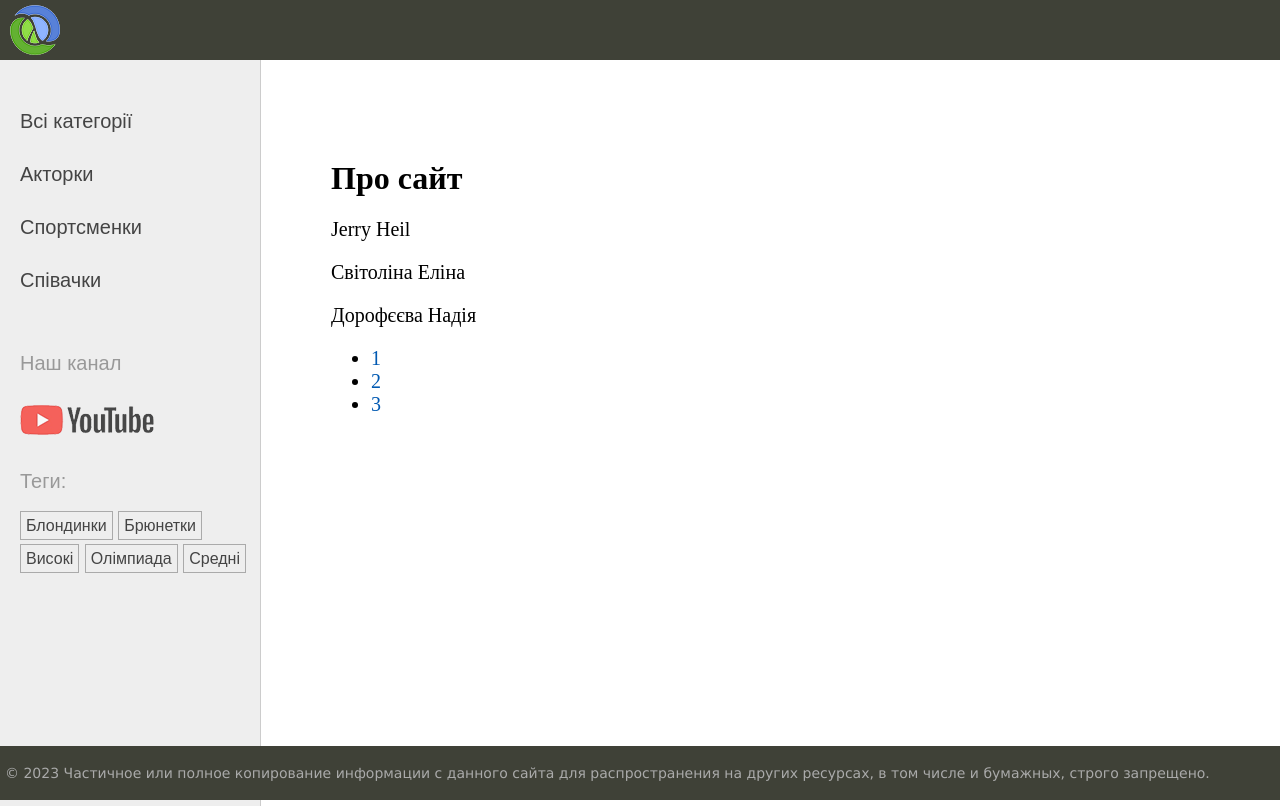
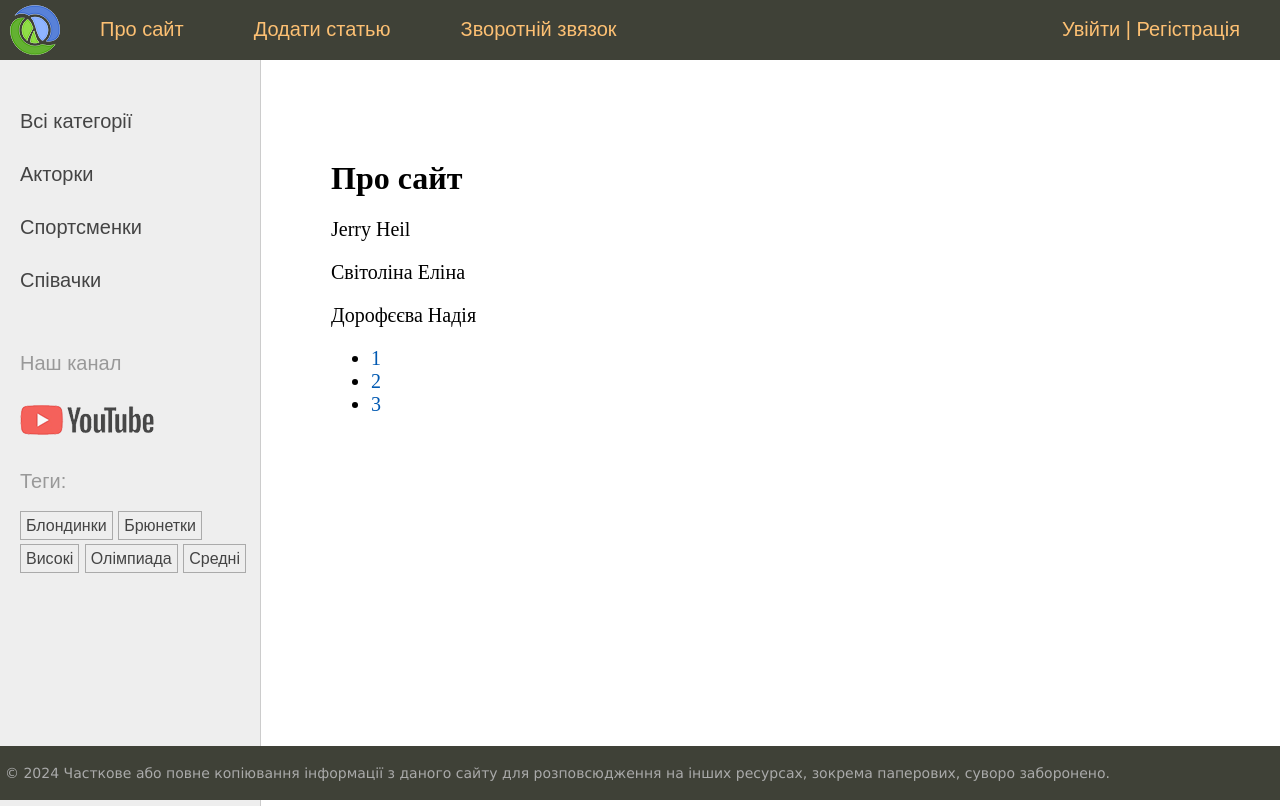
Before and after one commit to Vanooo64/women2024, a Django app: page /about/ in a window 1280 px wide. Run offline with Django 4.2, Linux system fonts and the light colour scheme; data comes from the database, SQL or seed files in the repository; both versions use the stored data as it was after the commit.

Commit message:
урок 61. Шаблонні контекстні процесори

```diff
--- a/sitewomen/settings.py
+++ b/sitewomen/settings.py
@@ -70,6 +70,7 @@ TEMPLATES = [
                 'django.template.context_processors.request',
                 'django.contrib.auth.context_processors.auth',
                 'django.contrib.messages.context_processors.messages',
+                'users.context_processors.get_women_context',
             ],
         },
     },
--- a/templates/base.html
+++ b/templates/base.html
@@ -17,10 +17,14 @@
 		<div class="header">
 			<ul id="mainmenu" class="mainmenu">
 			<li class="logo"><a href="{% url 'home' %}"><div class="logo"></div></a></li>
-{% for m in menu %}
-	{% if not forloop.last %}<li>{% else %}<li class="last">{% endif %}
-		<a href="{% url m.url_name %}">{{m.title}}</a></li>
+{% for m in mainmenu %}
+	<li><a href="{% url m.url_name %}">{{m.title}}</a></li>
 {% endfor %}
+{% if user.is_authenticated %}
+	<li class="last"> {{user.username}} | <a href="{% url 'users:logout' %}">Вийти</a></li>
+{% else %}
+	<li	class="last"><a href="{% url 'users:login' %}">Увійти</a> | <a href="#">Регістрація</a></li>
+{% endif %}
 			</ul>
 			<div class="clear"></div>
 		</div>
@@ -70,7 +74,7 @@
 <!-- Footer -->
 <tr><td valign=top>
 	<div id="footer">
-		<p>&copy; 2023 Частичное или полное копирование информации с данного сайта для распространения на других ресурсах, в том числе и бумажных, строго запрещено.</p>
+		<p>&copy; 2024 Часткове або повне копіювання інформації з даного сайту для розповсюдження на інших ресурсах, зокрема паперових, суворо заборонено.</p>
 	</div>
 </td></tr></table>
 <!-- Конец footer'а и страницы -->
--- /dev/null
+++ b/users/context_processors.py
@@ -0,0 +1,5 @@
+from women.utils import menu
+
+
+def get_women_context(request):
+    return {'mainmenu': menu}
--- a/women/templatetags/women_tags.py
+++ b/women/templatetags/women_tags.py
@@ -3,8 +3,14 @@ from django.db.models import Count
 
 import women.views as views
 from women.models import Category, TagPost
+from women.utils import menu
 
 register = template.Library()
+
+
+@register.simple_tag
+def get_menu():
+    return menu
 
 
 @register.inclusion_tag('women/list_categories.html')
--- a/women/utils.py
+++ b/women/utils.py
@@ -1,7 +1,6 @@
 menu = [{'title': "Про сайт", 'url_name': 'about'},
         {'title': "Додати статью", 'url_name': 'add_page'},
         {'title': "Зворотній звязок", 'url_name': 'contact'},
-        {'title': "Увійти", 'url_name': 'login'},
         ]
 
 
@@ -18,11 +17,7 @@ class DataMixin:
         if self.cat_selected is not None:
             self.extra_context['cat_selected'] = self.cat_selected
 
-        if 'menu' not in self.extra_context:
-            self.extra_context['menu'] = menu
-
     def get_mixin_context(self, context, **kwargs):
-        context['menu'] = menu
         context['cat_selected'] = None
         context.update(kwargs)
         return context
```
Also changed, not shown: db.sqlite3.
